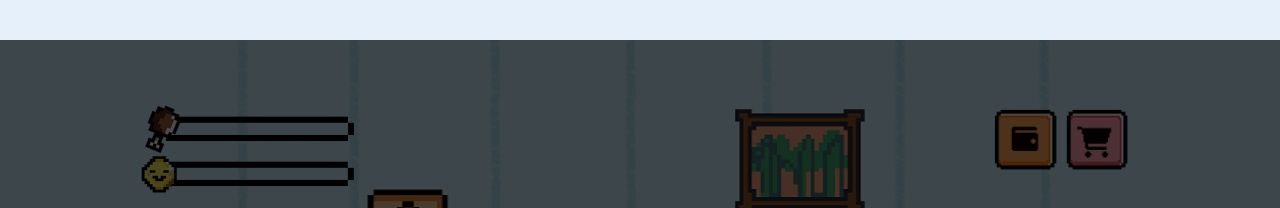
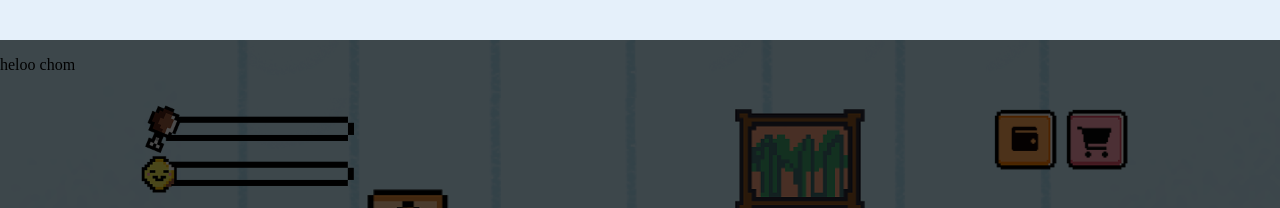
Before and after one commit to thphatts/Pomodoro, a plain HTML site: page website.html in a window 1280 px wide. Shown: the top 208 px of the page. Drawn offline with Linux system fonts and the light colour scheme.

Commit message:
Test day code thu nghiem

```diff
--- a/website.html
+++ b/website.html
@@ -63,7 +63,7 @@
 
 
 
-
+    <p>heloo chom</p>
 
         </div>
 
```
